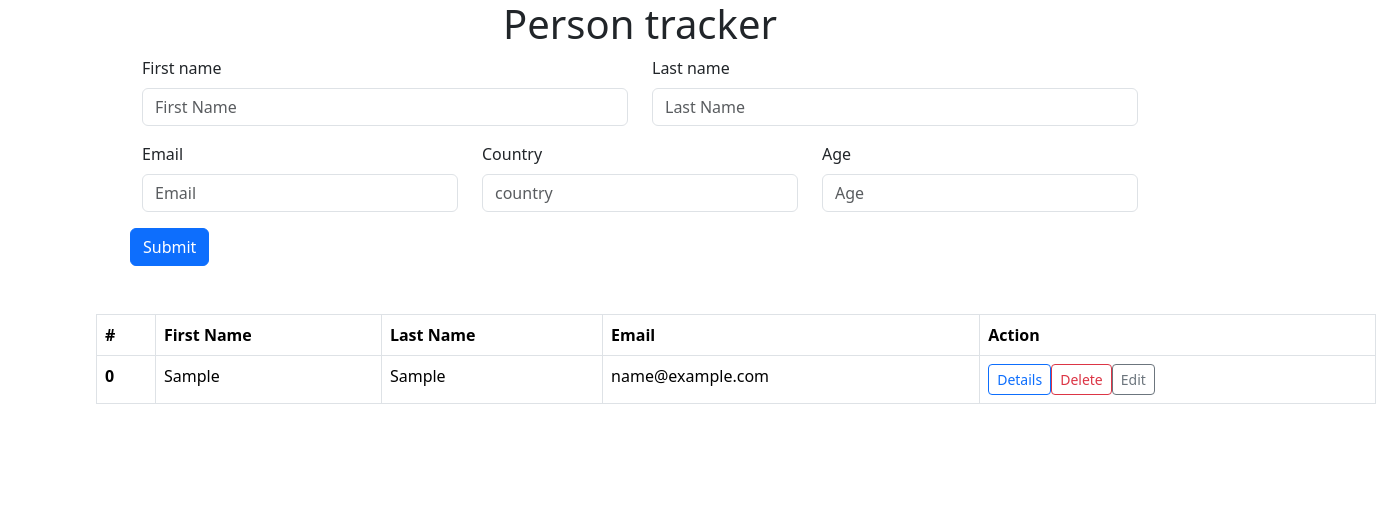
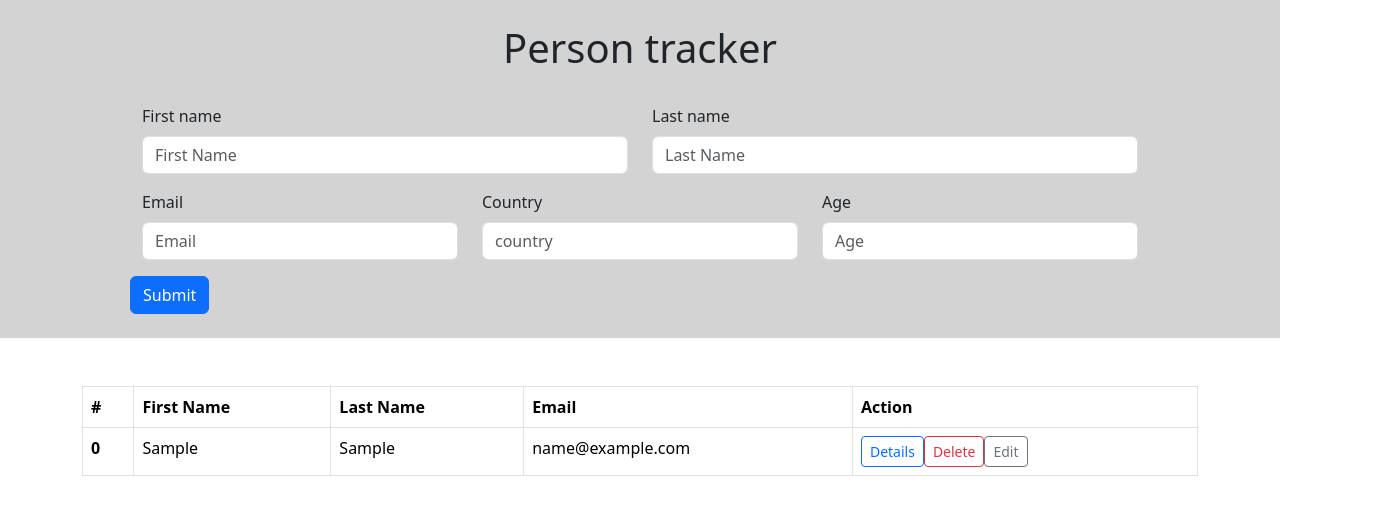
Before and after one commit to pcasano/persons-tracker, an Angular app: page / in a window 1280 px wide. Both pictures are taken after typing "Sample", "Sample", "name@example.com", "Sample", "Sample" into the empty fields and a click on the button "Submit". Shown: the top 514 px of the page, 1376 px wide, since content can reach past the window. Built offline with nearby package versions, Linux system fonts and the light colour scheme.

Commit message:
css styled

```diff
--- a/src/app/app.component.html
+++ b/src/app/app.component.html
@@ -1,7 +1,10 @@
-<div>
-  <h1 class="text-center">Person tracker</h1>
-</div>
 
-<app-formular></app-formular>
+<div style="background-color:LightGray;">
+  <br>
+    <h1 class="text-center">Person tracker</h1>
+    <br>
+  </div>
 
-<app-table></app-table>
+  <app-formular></app-formular>
+
+  <app-table></app-table>
--- a/src/app/formular/formular.component.html
+++ b/src/app/formular/formular.component.html
@@ -1,10 +1,12 @@
-<div class="container">
+<div style="background-color:LightGray;">
+
+  <div class="container">
 
     <form [formGroup]="userForm" (ngSubmit)="onFormSubmit()">
         <div class="row mx-5">
             <div class="mb-3 col">
                 <label for="" class="form-label">First name</label>
-                <input type="text" class="form-control" formControlName="firstName" placeholder="First Name">
+                <input type="text" class="form-control" formControlName="firstName" placeholder="First Name" required>
               </div>
               <div class="mb-3 col">
                 <label for="" class="form-label">Last name</label>
@@ -27,7 +29,11 @@
         </div>
         <div>
             <button type="submit" class="btn btn-primary mx-5">Submit</button>
+            <br>
+            <br>
         </div>
     </form>
 
 </div>
+
+</div>
--- a/src/app/table/table.component.html
+++ b/src/app/table/table.component.html
@@ -2,9 +2,8 @@
 <br>
 <br>
 
-
-<div class="col-12 mx-5">
-    <table class="table table-bordered mx-5">
+<div class="container col-12">
+    <table class="table table-bordered">
     <thead>
       <tr>
         <th scope="col">#</th>
@@ -20,7 +19,7 @@
         <td>{{person.firstName}}</td>
         <td>{{person.lastName}}</td>
         <td>{{person.email}}</td>
-        <td class="mx-5">
+        <td>
           <button type="button" class="btn btn-outline-primary btn-sm">Details</button>
           <button type="button" class="btn btn-outline-danger btn-sm" (click)="onDelete(i)">Delete</button>
           <button type="button" class="btn btn-outline-secondary btn-sm">Edit</button>
```
